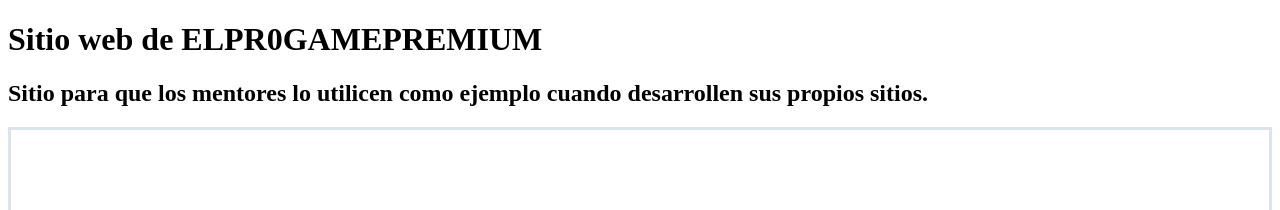
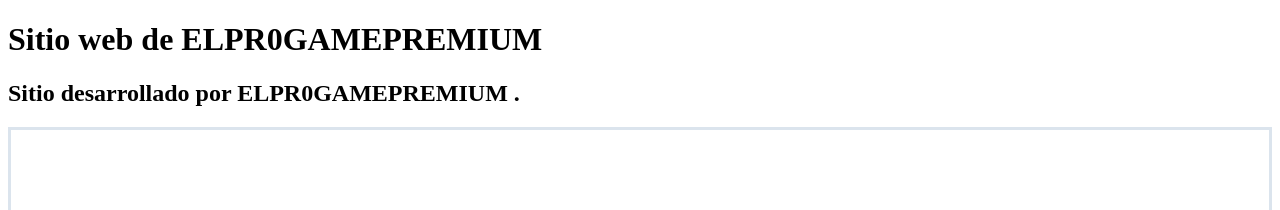
Before and after one commit to ELPR0GAMEPREMIUM/web, a plain HTML site: page index.html in a window 1280 px wide. Shown: the top 210 px of the page. Drawn offline with Linux system fonts and the light colour scheme.

Commit message:
Update index.html

```diff
--- a/index.html
+++ b/index.html
@@ -18,7 +18,7 @@
 </head>
 <body>
     <h1>Sitio web de ELPR0GAMEPREMIUM </h1>
-    <h2>Sitio para que los mentores lo utilicen como ejemplo cuando desarrollen sus propios sitios.</h2>
+    <h2>Sitio desarrollado por ELPR0GAMEPREMIUM .</h2>
 
     <div class="center">
         <img width="400" src="./assets/img/mentores-logo.png" alt="Logo Guatestar y Mentores">
```
